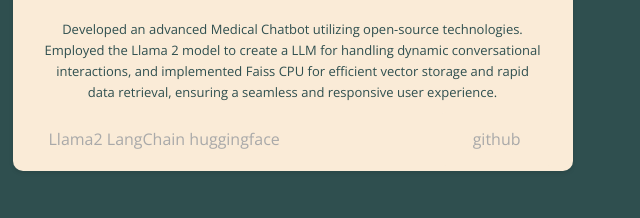
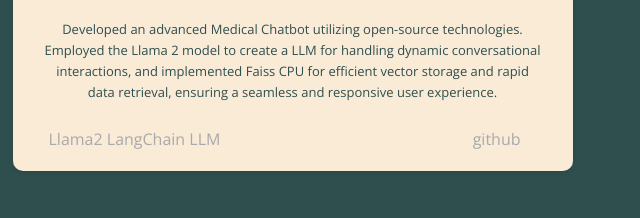
Before and after one commit to Lavangip/Portfolio, a plain HTML site: page index.html in a window 1280 px wide. Shown: the part 1782-2000 px from the top of the page, 636-1276 px from the left. Drawn offline with nearby package versions, Linux system fonts and the light colour scheme.

Commit message:
Update index.html

```diff
--- a/index.html
+++ b/index.html
@@ -490,7 +490,7 @@
                 <h1>MedBot</h1>
                 <p style="font-size: small;">Developed an advanced Medical Chatbot utilizing open-source technologies. Employed the Llama 2 model to create a LLM for handling dynamic conversational interactions, and implemented Faiss CPU for efficient vector storage and rapid data retrieval, ensuring a seamless and responsive user experience.</p>
                 </p>
-                <div class="section">Llama2 LangChain huggingface</div>
+                <div class="section">Llama2 LangChain LLM</div>
                 <a href="https://github.com/Lavangip/MedBot" class="button" style="color: darkgray;">github</a>
             </div>
 
```
